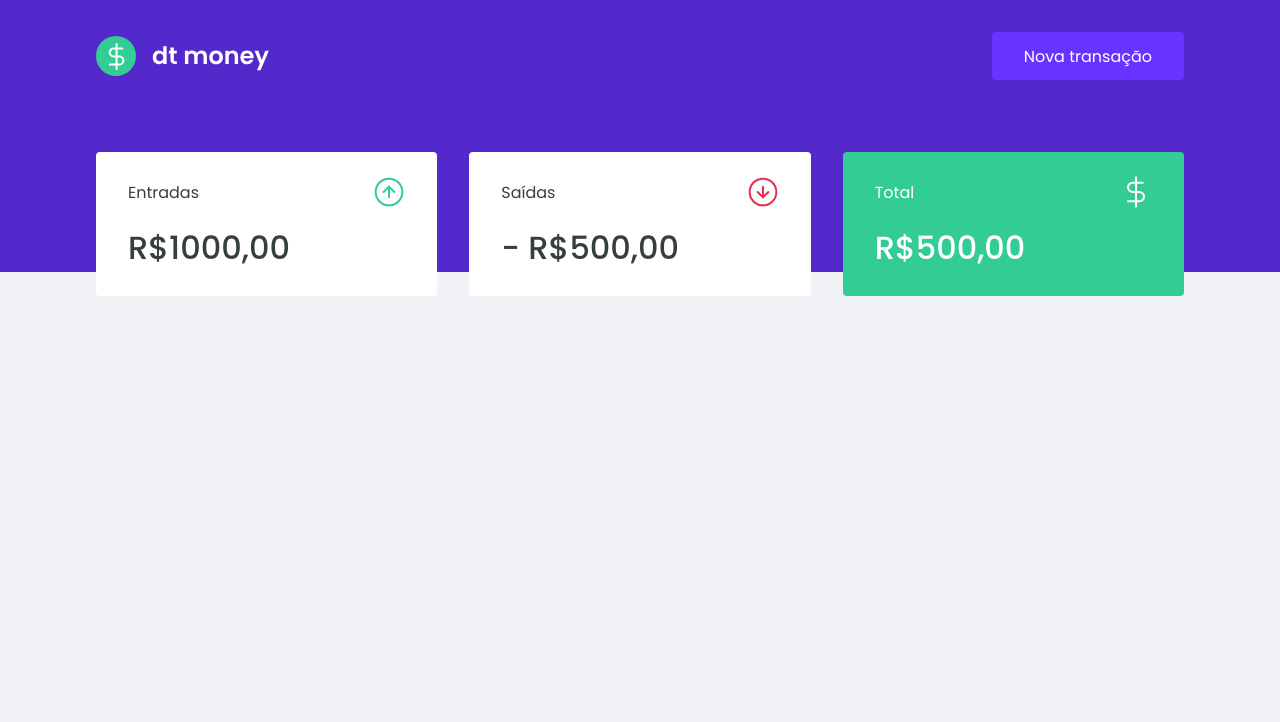
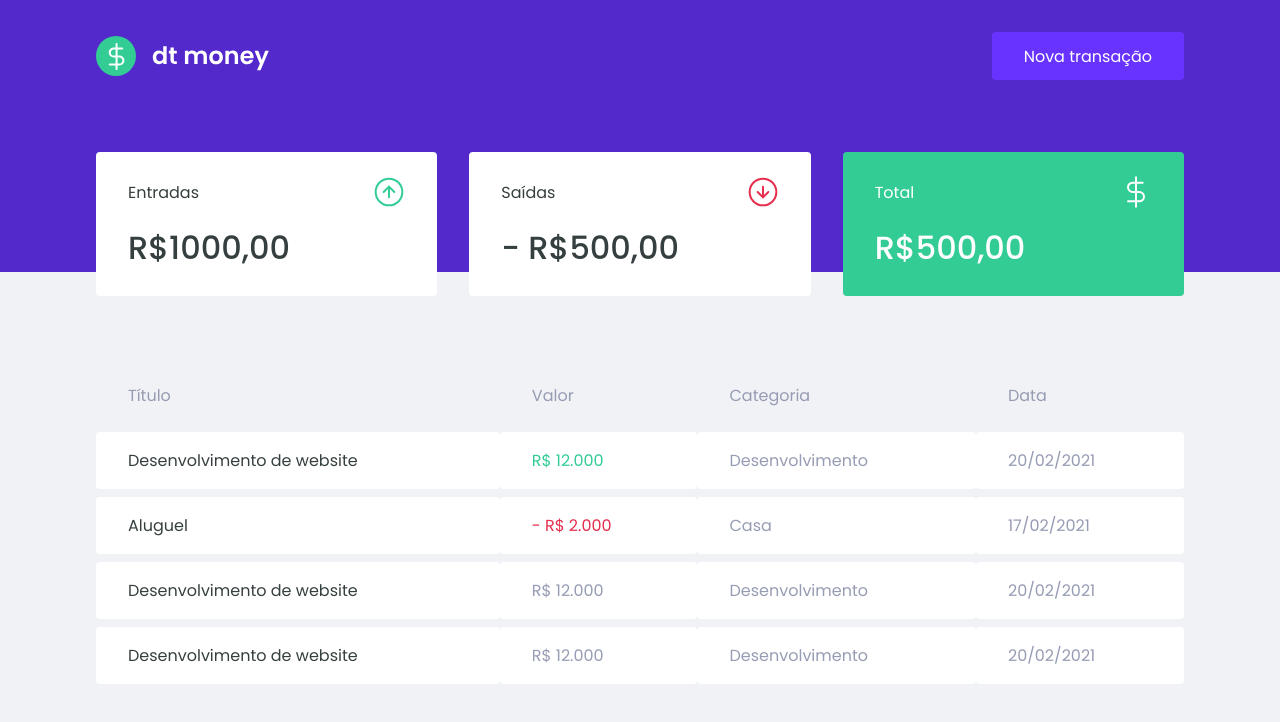
Before and after one commit to Luciano-Ferreira/YourBank, a React (Create React App) app: page / in a window 1280 px wide. Shown: the top 722 px of the page. Built offline with nearby package versions, Linux system fonts and the light colour scheme.

Commit message:
add transaction table

```diff
--- /dev/null
+++ b/src/components/Dashboard/TransactionsTable/index.tsx
@@ -0,0 +1,45 @@
+import { Container } from './styles';
+
+export function TransactionTable() {
+    return (
+        <Container>
+            <table>
+                <thead>
+                    <tr>
+                        <th>Título</th>
+                        <th>Valor</th>
+                        <th>Categoria</th>
+                        <th>Data</th>
+                    </tr>
+                </thead>
+
+                <tbody>
+                    <tr>
+                        <td className='title'>Desenvolvimento de website</td>
+                        <td className='deposit'>R$ 12.000</td>
+                        <td>Desenvolvimento</td>
+                        <td>20/02/2021</td>
+                    </tr>
+                    <tr>
+                        <td className='title'>Aluguel</td>
+                        <td className='withdraw'>- R$ 2.000</td>
+                        <td>Casa</td>
+                        <td>17/02/2021</td>
+                    </tr>
+                    <tr>
+                        <td className='title'>Desenvolvimento de website</td>
+                        <td>R$ 12.000</td>
+                        <td>Desenvolvimento</td>
+                        <td>20/02/2021</td>
+                    </tr>
+                    <tr>
+                        <td className='title'>Desenvolvimento de website</td>
+                        <td>R$ 12.000</td>
+                        <td>Desenvolvimento</td>
+                        <td>20/02/2021</td>
+                    </tr>
+                </tbody>
+            </table>
+        </Container>
+    )
+}
--- /dev/null
+++ b/src/components/Dashboard/TransactionsTable/styles.ts
@@ -0,0 +1,38 @@
+import styled from "styled-components";
+
+export const Container = styled.div`
+    margin-top: 4rem;
+
+    table {
+        width: 100%;
+        border-spacing: 0 0.5rem;
+
+        th {
+            color: var(--text-body);
+            font-weight: 400;
+            padding: 1rem 2rem;
+            text-align: left;
+            line-height: 1.5rem;
+        }
+
+        td {
+            padding: 1rem 2rem;
+            border: 0;
+            background: var(--shape);
+            color: var(--text-body);
+            border-radius: 0.25rem;
+
+            &:first-child {
+                color: var(--text-title);
+            }
+
+            &.deposit {
+                color: var(--green);
+            }
+
+            &.withdraw {
+                color: var(--red);
+            }
+        }
+    }
+`;
--- a/src/components/Dashboard/index.tsx
+++ b/src/components/Dashboard/index.tsx
@@ -1,10 +1,12 @@
 import { Summary } from './Summary';
+import { TransactionTable } from './TransactionsTable';
 import { Container } from './styles';
 
 export function Dashboard() {
     return(
         <Container>
             <Summary />
+            <TransactionTable />
         </Container>
     )
 }
```
